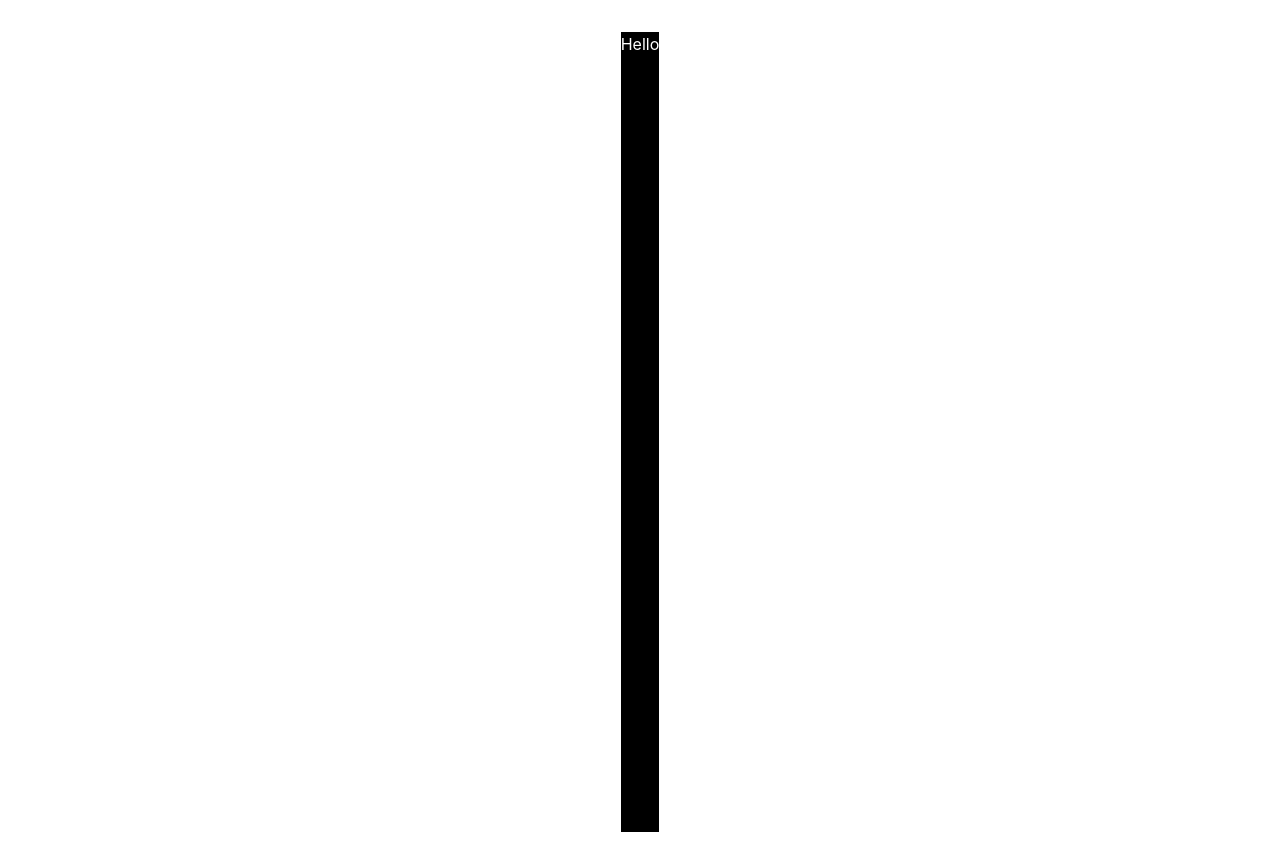
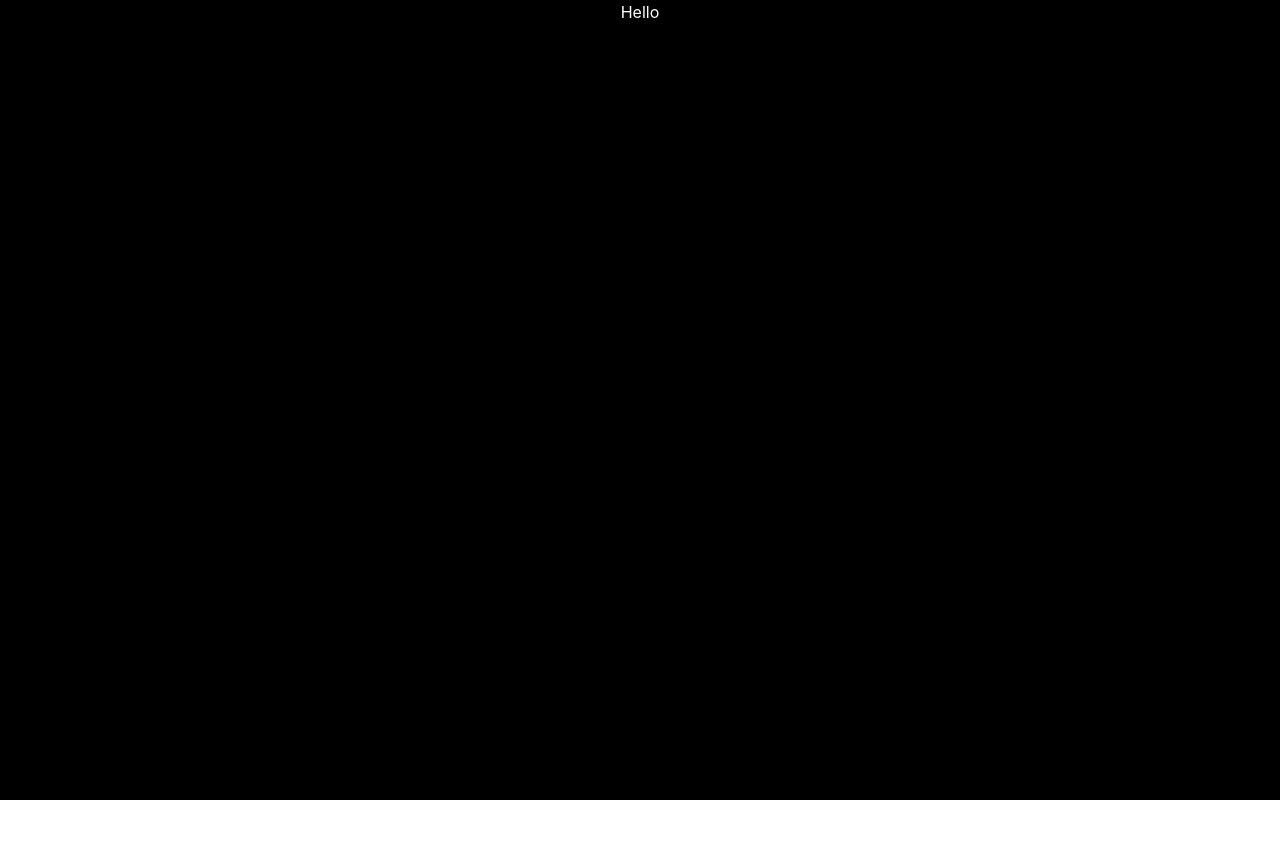
Before and after one commit to ranjeet-anckr/pwa, a React (Vite) app: page / in a window 1280 px wide. After the commit the page ends 800 px from the top, so only its background shows below. Built offline with nearby package versions, Linux system fonts and the light colour scheme.

Commit message:
first commit

```diff
--- a/src/App.css
+++ b/src/App.css
@@ -1,15 +1,11 @@
-#root {
-  max-width: 1280px;
-  margin: 0 auto;
-  padding: 2rem;
-  text-align: center;
-}
-
-.main{
+.main {
   height: 100vh;
-  width: 100%;
+  width: 100vw;
   background-color: black;
-  .hello{
+  .hello {
+    display: flex;
+    justify-content: center;
+    align-content: center;
     color: white;
   }
 }
```
